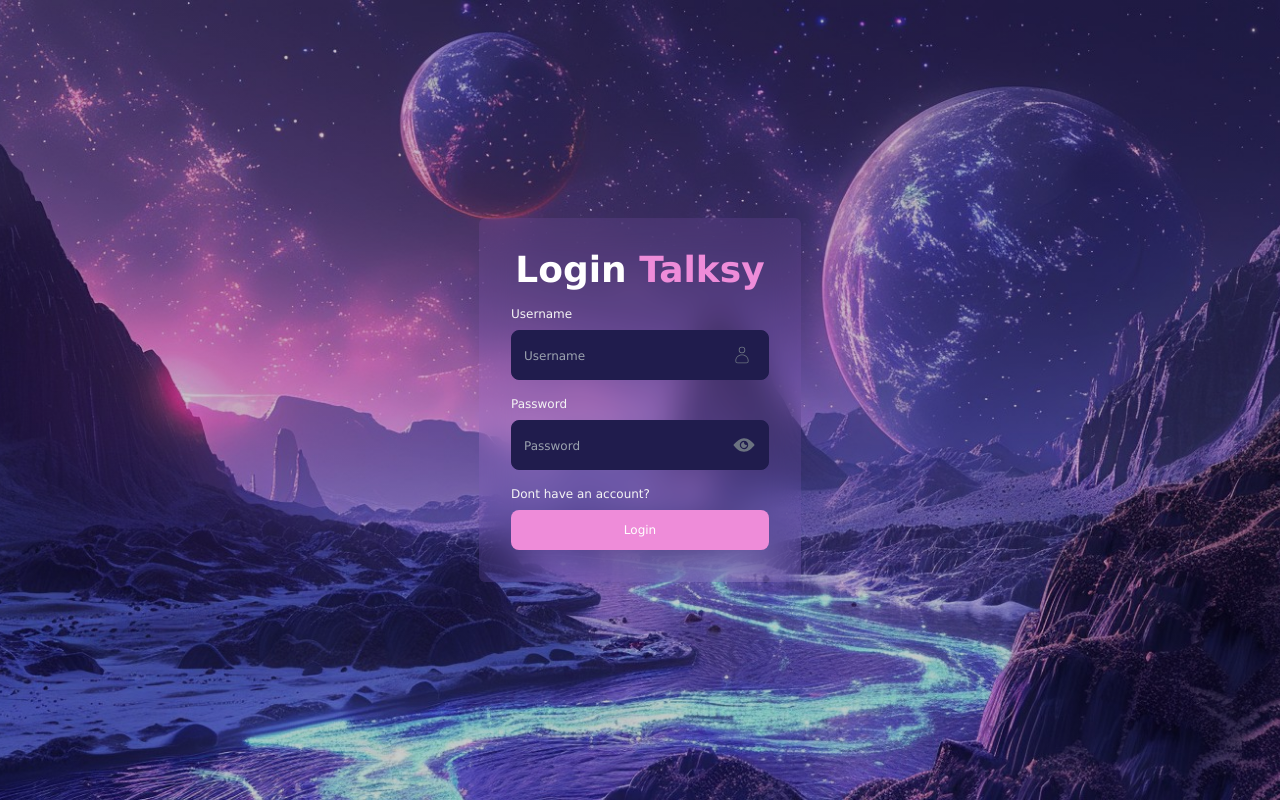
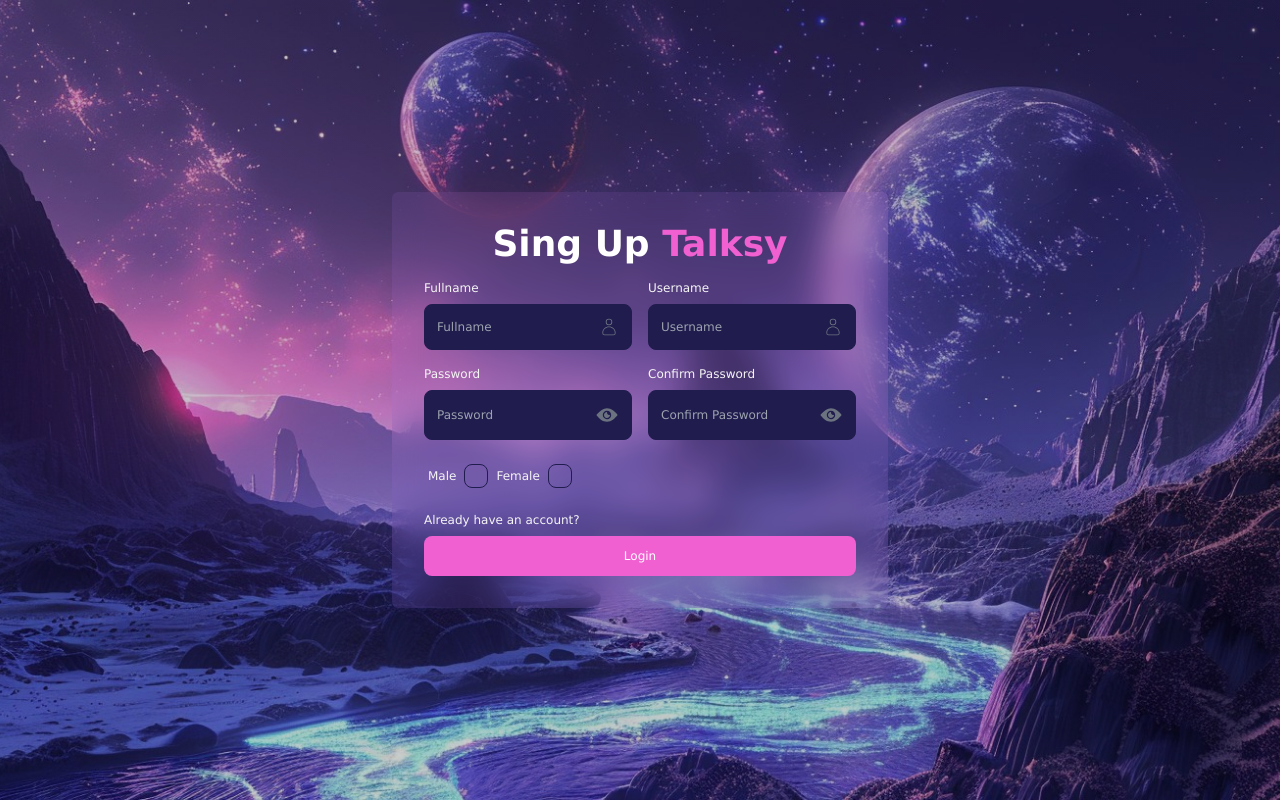
Before and after one commit to andryariadi/talksy-app, a React (Vite) app in the folder client/: page / in a window 1280 px wide. Built offline with nearby package versions, Linux system fonts and the light colour scheme.

Commit message:
styling signup page

```diff
--- a/client/src/App.jsx
+++ b/client/src/App.jsx
@@ -1,10 +1,12 @@
 import Login from "./pages/login/Login";
+import SignUp from "./pages/signup/SignUp";
 
 function App() {
   return (
     <>
       <main className="p-4 flex items-center justify-center h-screen">
-        <Login />
+        <SignUp />
+        {/* <Login /> */}
       </main>
     </>
   );
--- a/client/src/pages/login/Login.jsx
+++ b/client/src/pages/login/Login.jsx
@@ -17,16 +17,17 @@
             Username
           </label>
           <div className="bg-secondary p-3 rounded-lg flex items-center gap-2 border border-secondary hover:border-primary transition-all duration-300">
-            <input type="text" placeholder="Username" className="bg-transparent outline-none placeholder:text-xs" />
+            <input type="text" placeholder="Username" className="bg-transparent outline-none text-xs placeholder:text-xs flex-1" />
             <CiUser size={20} className="text-gray-500" />
           </div>
         </div>
+
         <div className="flex flex-col gap-2">
           <label htmlFor="" className="text-xs">
             Password
           </label>
           <div className="bg-secondary p-3 rounded-lg flex items-center gap-2 border border-secondary hover:border-primary transition-all duration-300">
-            <input type="text" placeholder="Password" className="bg-transparent outline-none placeholder:text-xs" />
+            <input type={isPassword ? "text" : "password"} placeholder="Password" className="bg-transparent outline-none text-xs placeholder:text-xs flex-1" />
             {isPassword ? (
               <IoIosEyeOff size={24} className="text-gray-500 cursor-pointer" onClick={() => setIsPassword(!isPassword)} />
             ) : (
@@ -34,6 +35,7 @@
             )}
           </div>
         </div>
+
         <div className="flex flex-col gap-2">
           <span className="text-xs">Dont have an account?</span>
           <button className="bg-primary text-white text-xs p-3 rounded-lg ">Login</button>
--- /dev/null
+++ b/client/src/pages/signup/GenderCheckbox.jsx
@@ -0,0 +1,19 @@
+const GenderCheckbox = () => {
+  return (
+    <div className="flex">
+      <div className="form-control">
+        <label className={`label gap-2 cursor-pointer`}>
+          <span className="label-text text-xs text-neutral-100">Male</span>
+          <input type="checkbox" className="checkbox checkbox-secondary border-secondary" />
+        </label>
+      </div>
+      <div className="form-control">
+        <label className={`label gap-2 cursor-pointer`}>
+          <span className="label-text text-xs text-neutral-100">Female</span>
+          <input type="checkbox" className="checkbox checkbox-secondary border-secondary" />
+        </label>
+      </div>
+    </div>
+  );
+};
+export default GenderCheckbox;
--- a/client/src/pages/signup/SignUp.jsx
+++ b/client/src/pages/signup/SignUp.jsx
@@ -1,5 +1,78 @@
+import { useState } from "react";
+import { CiUser } from "react-icons/ci";
+import { IoIosEye, IoIosEyeOff } from "react-icons/io";
+import GenderCheckbox from "./GenderCheckbox";
+
 const SignUp = () => {
-  return <div>SignUp</div>;
+  const [isPassword, setIsPassword] = useState(false);
+  const [isPasswordConfirm, setIsPasswordConfirm] = useState(false);
+
+  return (
+    <div className="bg-purple-400 rounded-md bg-clip-padding backdrop-filter backdrop-blur-lg bg-opacity-10 flex flex-col gap-4 p-8">
+      <h1 className="text-4xl font-bold text-center text-white">
+        Sing Up <span className="text-primary">Talksy</span>
+      </h1>
+
+      <form action="" className="bg-ros-500 grid grid-cols-2 gap-4 text-neutral-100">
+        <div className="flex flex-col gap-2">
+          <label htmlFor="" className="text-xs">
+            Fullname
+          </label>
+          <div className="bg-secondary p-3 rounded-lg flex items-center gap-2 border border-secondary hover:border-primary transition-all duration-300">
+            <input type="text" placeholder="Fullname" className="bg-transparent outline-none text-xs placeholder:text-xs flex-1" />
+            <CiUser size={20} className="text-gray-500" />
+          </div>
+        </div>
+
+        <div className="flex flex-col gap-2">
+          <label htmlFor="" className="text-xs">
+            Username
+          </label>
+          <div className="bg-secondary p-3 rounded-lg flex items-center gap-2 border border-secondary hover:border-primary transition-all duration-300">
+            <input type="text" placeholder="Username" className="bg-transparent outline-none text-xs placeholder:text-xs flex-1" />
+            <CiUser size={20} className="text-gray-500" />
+          </div>
+        </div>
+
+        <div className="flex flex-col gap-2">
+          <label htmlFor="" className="text-xs">
+            Password
+          </label>
+          <div className="bg-secondary p-3 rounded-lg flex items-center gap-2 border border-secondary hover:border-primary transition-all duration-300">
+            <input type={isPassword ? "text" : "password"} placeholder="Password" className="bg-transparent outline-none text-xs placeholder:text-xs flex-1" />
+            {isPassword ? (
+              <IoIosEyeOff size={24} className="text-gray-500 cursor-pointer" onClick={() => setIsPassword(!isPassword)} />
+            ) : (
+              <IoIosEye size={24} className="text-gray-500 cursor-pointer" onClick={() => setIsPassword(!isPassword)} />
+            )}
+          </div>
+        </div>
+
+        <div className="flex flex-col gap-2">
+          <label htmlFor="" className="text-xs">
+            Confirm Password
+          </label>
+          <div className="bg-secondary p-3 rounded-lg flex items-center gap-2 border border-secondary hover:border-primary transition-all duration-300">
+            <input type={isPasswordConfirm ? "text" : "password"} placeholder="Confirm Password" className="bg-transparent outline-none text-xs placeholder:text-xs flex-1" />
+            {isPasswordConfirm ? (
+              <IoIosEyeOff size={24} className="text-gray-500 cursor-pointer" onClick={() => setIsPasswordConfirm(!isPasswordConfirm)} />
+            ) : (
+              <IoIosEye size={24} className="text-gray-500 cursor-pointer" onClick={() => setIsPasswordConfirm(!isPasswordConfirm)} />
+            )}
+          </div>
+        </div>
+
+        <div className="col-span-2">
+          <GenderCheckbox />
+        </div>
+
+        <div className="flex flex-col gap-2 col-span-2">
+          <span className="text-xs">Already have an account?</span>
+          <button className="bg-primary text-white text-xs p-3 rounded-lg ">Login</button>
+        </div>
+      </form>
+    </div>
+  );
 };
 
 export default SignUp;
--- a/client/tailwind.config.js
+++ b/client/tailwind.config.js
@@ -5,7 +5,7 @@
   theme: {
     extend: {
       colors: {
-        primary: "#EE8CD9",
+        primary: "#f060d1",
         secondary: "#201C4D",
       },
     },
```
